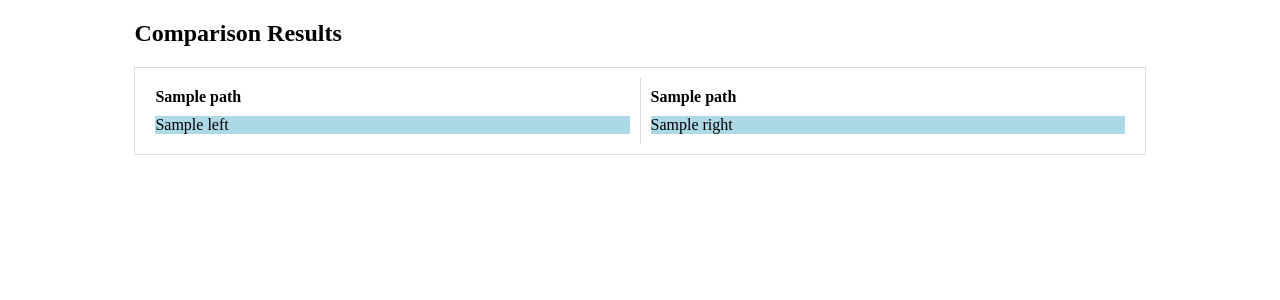
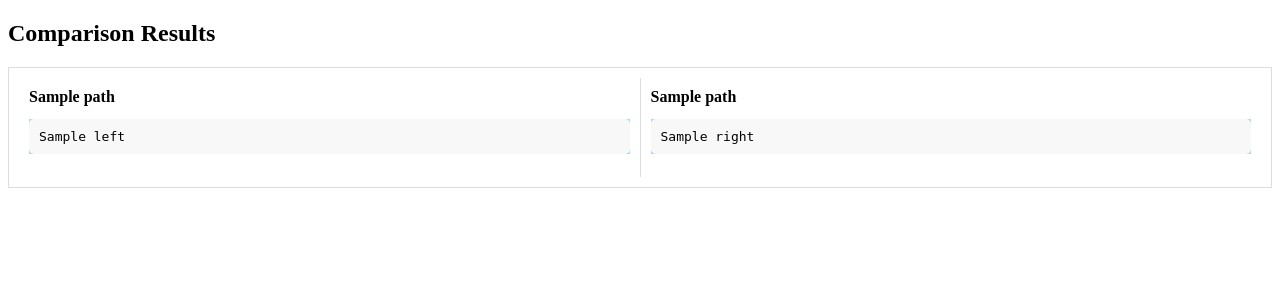
Before and after one commit to maciekSzubiczuk/polishAPI_compliance_tool, a Flask app: template app/templates/display.html in a window 1280 px wide. Shown: the top 300 px of the page. Run offline with Flask 3, Linux system fonts and the light colour scheme; the template is opened without the code that fills it: most values are stand-ins (such as "Sample title", 1, 10 or a date in 2020).

Commit message:
fixed displaying yaml

```diff
--- a/app/main.py
+++ b/app/main.py
@@ -52,7 +52,10 @@ def display():
     all_differences = []
     for santander_api in santander_api_data:
         diffs = find_differences(polish_api_data, santander_api)
-        all_differences.append(diffs)
+        formatted_diffs = {path: {'left': yaml.dump(change['left'], default_flow_style=False, sort_keys=False) if change['left'] else '',
+                                  'right': yaml.dump(change['right'], default_flow_style=False, sort_keys=False) if change['right'] else ''}
+                           for path, change in diffs.items()}
+        all_differences.append(formatted_diffs)
 
     return render_template('display.html', differences=all_differences)
 
--- a/app/templates/display.html
+++ b/app/templates/display.html
@@ -3,10 +3,6 @@
 <head>
     <title>API Compliance Check</title>
     <style>
-        .container {
-            width: 80%;
-            margin: auto;
-        }
         .diff-row {
             display: flex;
             margin-bottom: 20px;
@@ -21,14 +17,21 @@
         .diff-section:last-child {
             border-right: none;
         }
-        .added { background-color: lightgreen; }
-        .removed { background-color: lightcoral; }
-        .changed { background-color: lightblue; }
         .path-title {
             font-weight: bold;
             margin-bottom: 10px;
         }
-        /* Additional styling */
+        .yaml-content {
+            white-space: pre;
+            font-family: monospace;
+            background-color: #f8f8f8;
+            border-radius: 5px;
+            padding: 10px;
+            overflow-x: auto;
+        }
+        .added { background-color: lightgreen; }
+        .removed { background-color: lightcoral; }
+        .changed { background-color: lightblue; }
     </style>
 </head>
 <body>
@@ -41,7 +44,7 @@
                         <div class="path-title">{{ path }}</div>
                         {% if change.left %}
                             <div class="{{ 'removed' if change.right is none else 'changed' }}">
-                                {{ change.left | safe }}
+                                <pre class="yaml-content">{{ change.left | safe }}</pre>
                             </div>
                         {% endif %}
                     </div>
@@ -49,7 +52,7 @@
                         <div class="path-title">{{ path }}</div>
                         {% if change.right %}
                             <div class="{{ 'added' if change.left is none else 'changed' }}">
-                                {{ change.right | safe }}
+                                <pre class="yaml-content">{{ change.right | safe }}</pre>
                             </div>
                         {% endif %}
                     </div>
```
